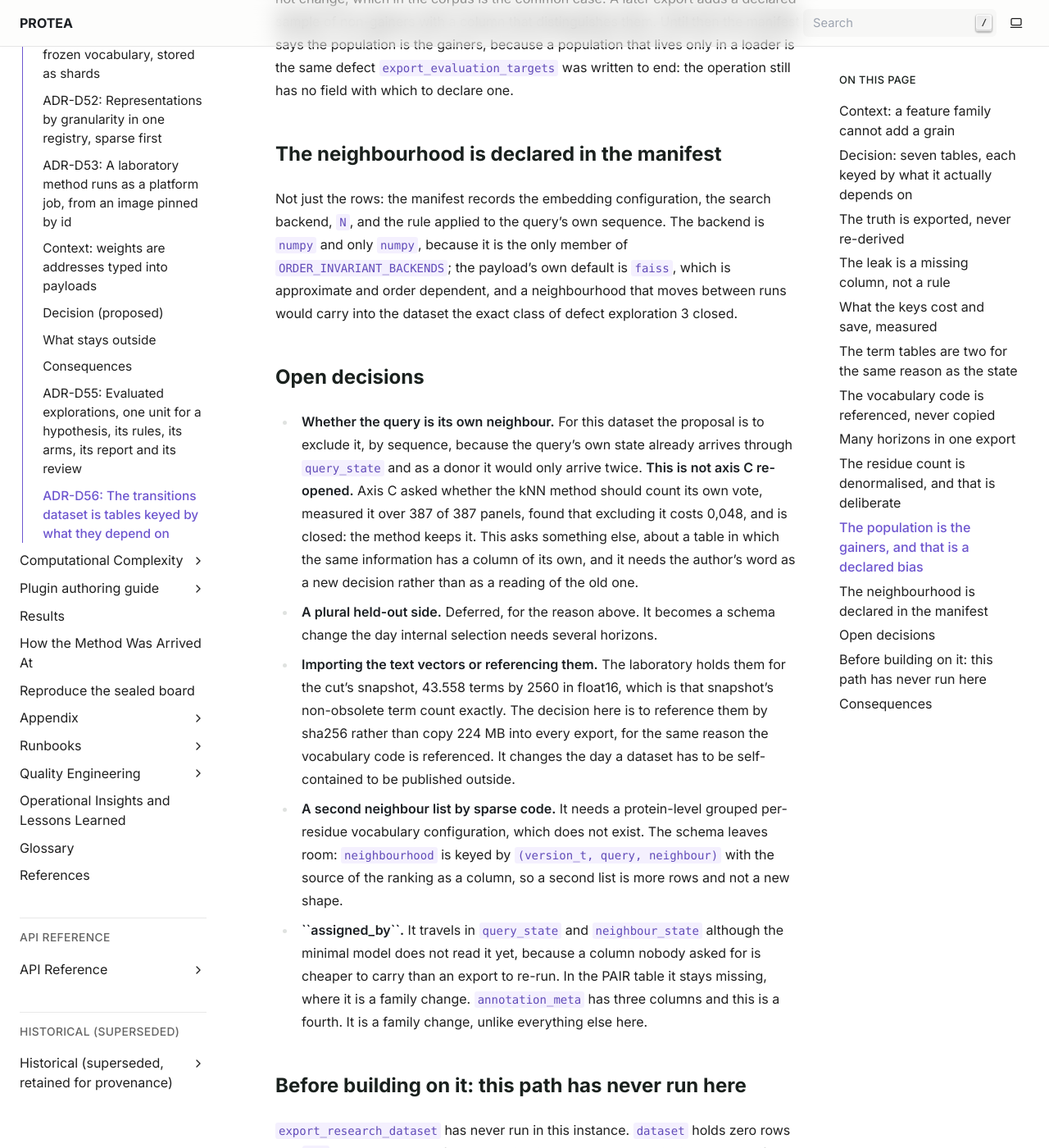
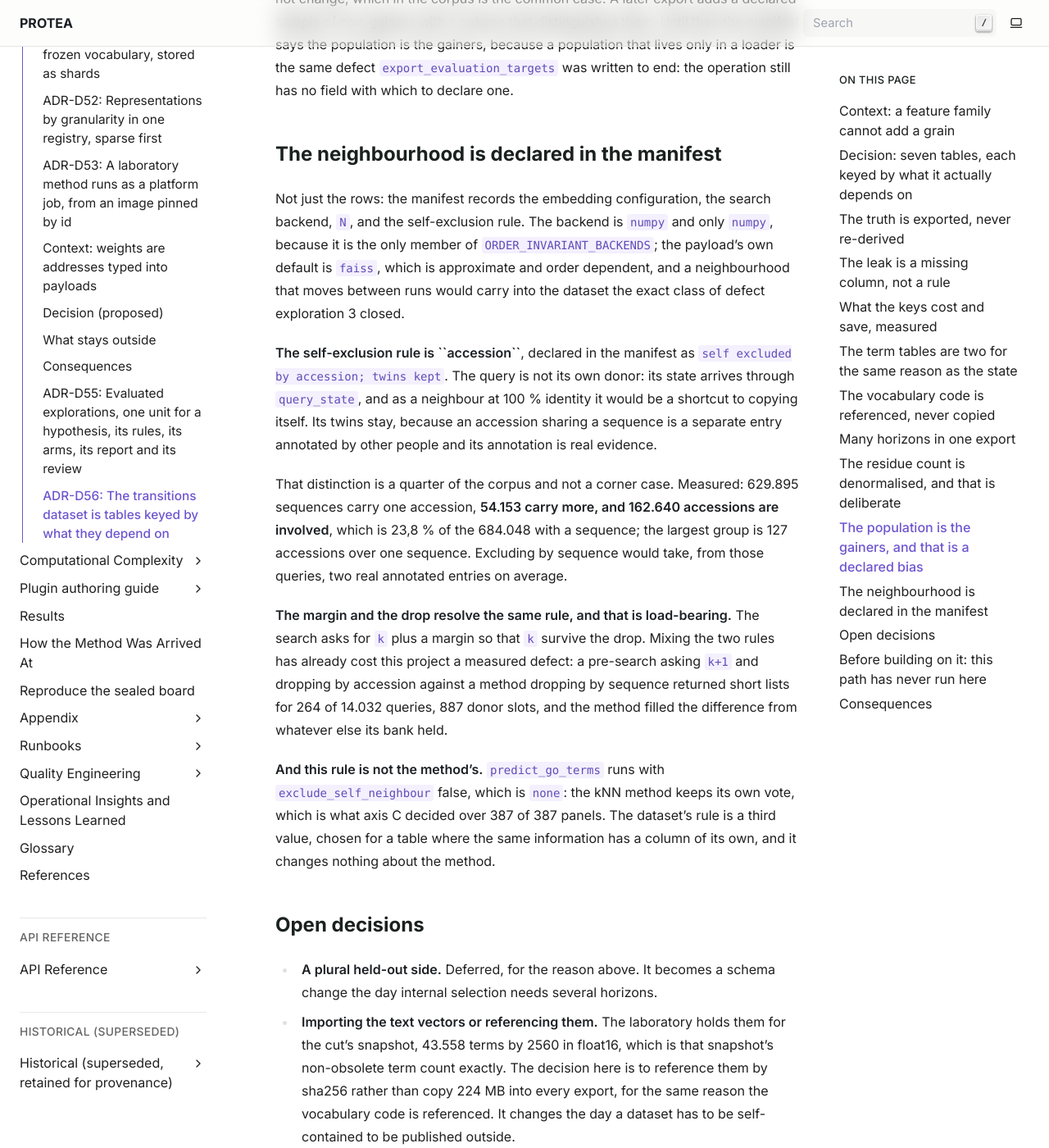
Before and after one commit to frapercan/PROTEA, a Sphinx documentation site: the page built from docs/source/adr/D56-transitions-dataset-is-tables-keyed-by-what-they-depend-on.rst, in a window 1280 px wide and 1400 px high, scrolled down 5785 px. Shown: the whole window at 82% size. Built offline with Sphinx 7.4.7, drawn with Linux system fonts in a browser that asks for light colours.

Commit message:
Docs: ADR-D56 fixes the self-exclusion rule, and says which rule is whose
The author decided it: the dataset's neighbourhood excludes the query BY
ACCESSION and keeps its twins. Its state arrives through query_state, and as a
neighbour at 100% identity it would be a shortcut to copying itself; an
accession sharing a sequence is a separate entry annotated by other people and
its annotation is real evidence.

Measured, because the distinction is a quarter of the corpus and not a corner
case: 629,895 sequences carry one accession, 54,153 carry more, 162,640
accessions are involved, 23.8% of the 684,048 with a sequence, and the largest
group is 127 accessions over one sequence.

AND THE MARGIN AND THE DROP RESOLVE THE SAME RULE. The search asks for k plus a
margin so that k survive the drop, and mixing the two rules has already cost a
measured defect: a pre-search asking k+1 and dropping by accession against a
method dropping by sequence returned short lists for 264 of 14,032 queries and
887 donor slots. protea-method#67 moves both together.

ONE CORRECTION OF MINE. I had written that the kNN method's rule is "sequence".
It is not: `predict_go_terms` runs with `exclude_self_neighbour` false, which is
"none", so the method KEEPS its own vote, which is what axis C decided over 387
of 387 panels. Saying "sequence" would have inverted a closed decision in one
word. The ADR now states which rule belongs to which consumer.

```diff
--- a/docs/source/adr/D56-transitions-dataset-is-tables-keyed-by-what-they-depend-on.rst
+++ b/docs/source/adr/D56-transitions-dataset-is-tables-keyed-by-what-they-depend-on.rst
@@ -238,23 +238,41 @@ The neighbourhood is declared in the manifest
 ~~~~~~~~~~~~~~~~~~~~~~~~~~~~~~~~~~~~~~~~~~~~~
 
 Not just the rows: the manifest records the embedding configuration, the search
-backend, ``N``, and the rule applied to the query's own sequence. The backend is
-``numpy`` and only ``numpy``, because it is the only member of
-``ORDER_INVARIANT_BACKENDS``; the payload's own default is ``faiss``, which is
-approximate and order dependent, and a neighbourhood that moves between runs
-would carry into the dataset the exact class of defect exploration 3 closed.
+backend, ``N``, and the self-exclusion rule. The backend is ``numpy`` and only
+``numpy``, because it is the only member of ``ORDER_INVARIANT_BACKENDS``; the
+payload's own default is ``faiss``, which is approximate and order dependent,
+and a neighbourhood that moves between runs would carry into the dataset the
+exact class of defect exploration 3 closed.
+
+**The self-exclusion rule is ``accession``**, declared in the manifest as
+``self excluded by accession; twins kept``. The query is not its own donor: its
+state arrives through ``query_state``, and as a neighbour at 100 % identity it
+would be a shortcut to copying itself. Its twins stay, because an accession
+sharing a sequence is a separate entry annotated by other people and its
+annotation is real evidence.
+
+That distinction is a quarter of the corpus and not a corner case. Measured:
+629.895 sequences carry one accession, **54.153 carry more, and 162.640
+accessions are involved**, which is 23,8 % of the 684.048 with a sequence; the
+largest group is 127 accessions over one sequence. Excluding by sequence would
+take, from those queries, two real annotated entries on average.
+
+**The margin and the drop resolve the same rule, and that is load-bearing.**
+The search asks for ``k`` plus a margin so that ``k`` survive the drop. Mixing
+the two rules has already cost this project a measured defect: a pre-search
+asking ``k+1`` and dropping by accession against a method dropping by sequence
+returned short lists for 264 of 14.032 queries, 887 donor slots, and the method
+filled the difference from whatever else its bank held.
+
+**And this rule is not the method's.** ``predict_go_terms`` runs with
+``exclude_self_neighbour`` false, which is ``none``: the kNN method keeps its
+own vote, which is what axis C decided over 387 of 387 panels. The dataset's
+rule is a third value, chosen for a table where the same information has a
+column of its own, and it changes nothing about the method.
 
 Open decisions
 ~~~~~~~~~~~~~~~
 
-- **Whether the query is its own neighbour.** For this dataset the proposal is
-  to exclude it, by sequence, because the query's own state already arrives
-  through ``query_state`` and as a donor it would only arrive twice. **This is
-  not axis C re-opened.** Axis C asked whether the kNN method should count its
-  own vote, measured it over 387 of 387 panels, found that excluding it costs
-  0,048, and is closed: the method keeps it. This asks something else, about a
-  table in which the same information has a column of its own, and it needs the
-  author's word as a new decision rather than as a reading of the old one.
 - **A plural held-out side.** Deferred, for the reason above. It becomes a
   schema change the day internal selection needs several horizons.
 - **Importing the text vectors or referencing them.** The laboratory holds
```
